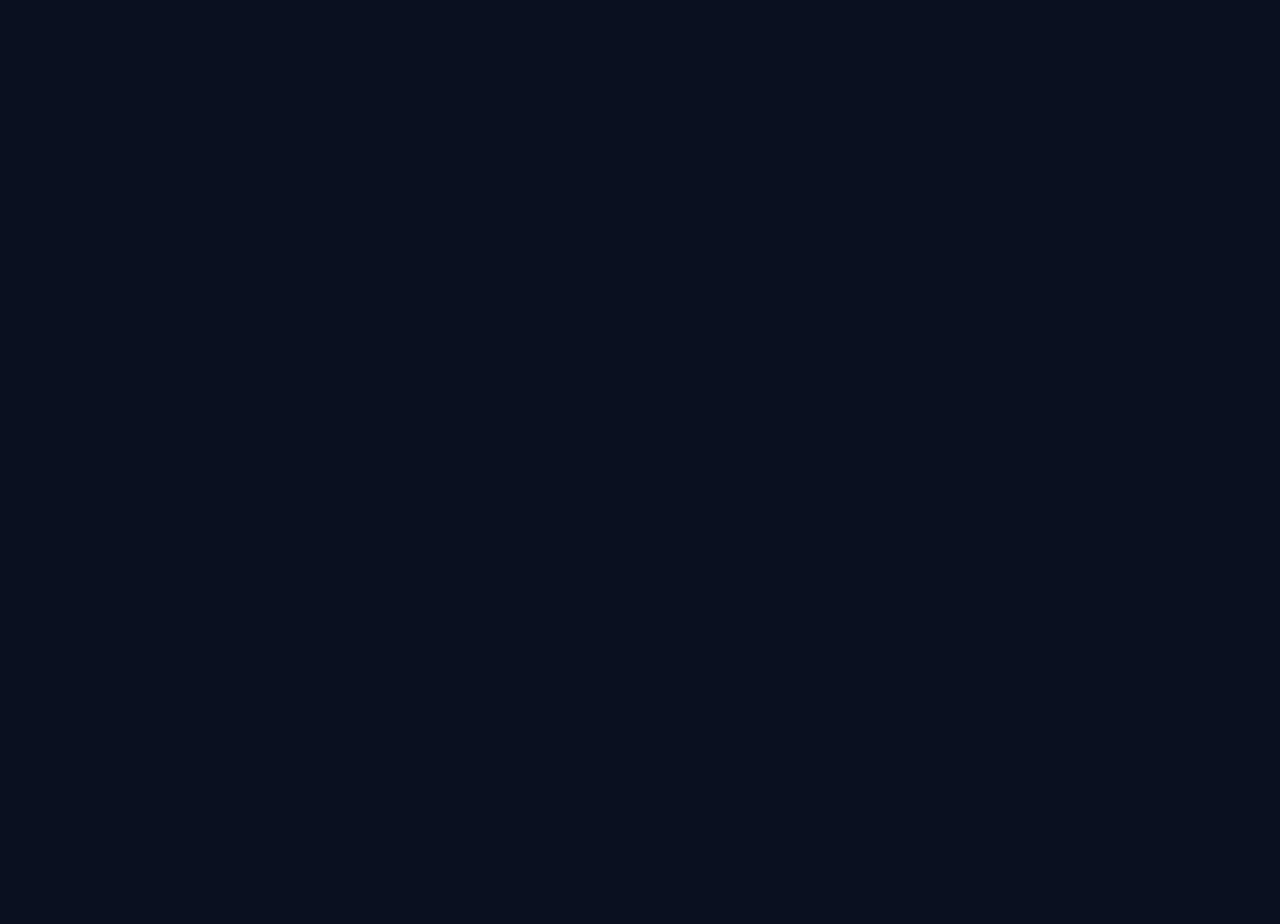
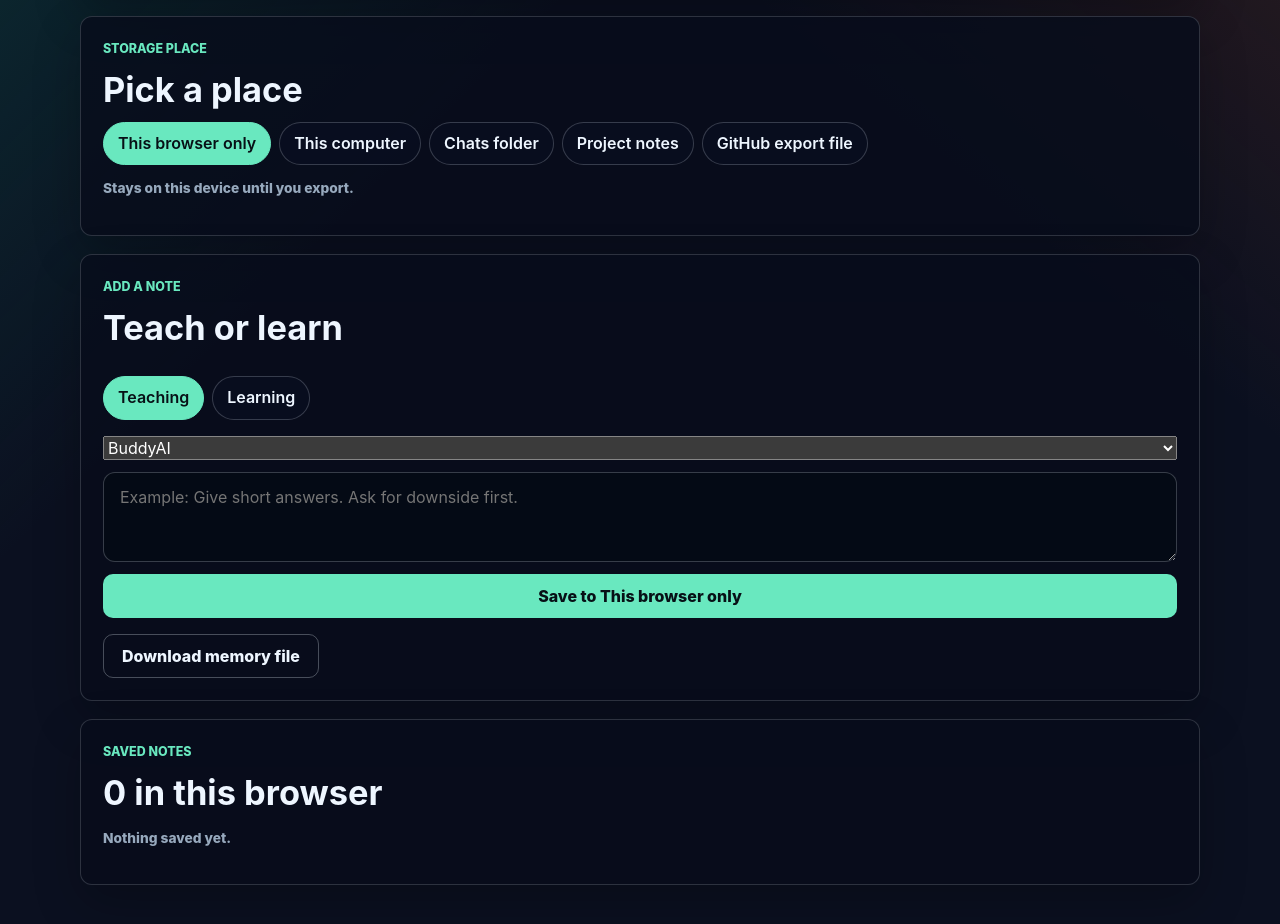
Before and after one commit to ireanjordan24/Dreamcobots-Grok-Revolutionary, a React (Vite) app: page /#/memory in a window 1280 px wide. Before the commit this address had no page. Shown: the part 360-1284 px from the top of the page. Before the commit the page ends 800 px from the top, so only its background shows below. Built offline with nearby package versions, Linux system fonts and the light colour scheme.

Commit message:
feat(pages): add Memory place picker to GitHub Pages HQ

```diff
--- a/src/App.tsx
+++ b/src/App.tsx
@@ -2,6 +2,7 @@ import { HashRouter, Routes, Route } from 'react-router-dom';
 import EmpireHQ from './components/EmpireHQ';
 import BotPage from './components/BotPage';
 import BuddyChat from './components/BuddyChat';
+import MemoryPage from './components/MemoryPage';
 
 function App() {
   return (
@@ -9,6 +10,7 @@ function App() {
       <Routes>
         <Route path="/" element={<EmpireHQ />} />
         <Route path="/chat" element={<BuddyChat />} />
+        <Route path="/memory" element={<MemoryPage />} />
         <Route path="/bots/:botId" element={<BotPage />} />
       </Routes>
     </HashRouter>
--- /dev/null
+++ b/src/components/MemoryPage.tsx
@@ -0,0 +1,198 @@
+import React, { useEffect, useState } from 'react';
+import { Link } from 'react-router-dom';
+import { bots } from '../data/bots';
+
+type Note = {
+  at: string;
+  kind: 'learn' | 'teach';
+  bot: string;
+  text: string;
+  place_id: string;
+};
+
+const NOTES_KEY = 'dreamco-memory-notes';
+const PLACE_KEY = 'dreamco-memory-place';
+
+const PLACES = [
+  { id: 'browser_only', label: 'This browser only', hint: 'Stays on this device until you export.' },
+  { id: 'this_computer', label: 'This computer', hint: 'Download and drop into buddy/memory/vault/' },
+  { id: 'chats_folder', label: 'Chats folder', hint: 'Download and drop into chats/buddy_memory/' },
+  { id: 'project_notes', label: 'Project notes', hint: 'Download and drop into docs/memory/' },
+  { id: 'github_export', label: 'GitHub export file', hint: 'Download, review, then send up yourself.' },
+];
+
+const MemoryPage: React.FC = () => {
+  const [place, setPlace] = useState('browser_only');
+  const [bot, setBot] = useState('buddyai');
+  const [kind, setKind] = useState<'learn' | 'teach'>('teach');
+  const [text, setText] = useState('');
+  const [notes, setNotes] = useState<Note[]>([]);
+  const [error, setError] = useState('');
+
+  useEffect(() => {
+    try {
+      setPlace(localStorage.getItem(PLACE_KEY) || 'browser_only');
+      const raw = localStorage.getItem(NOTES_KEY);
+      if (raw) setNotes(JSON.parse(raw) as Note[]);
+    } catch {
+      setNotes([]);
+    }
+  }, []);
+
+  const persist = (next: Note[], nextPlace = place) => {
+    setNotes(next);
+    setPlace(nextPlace);
+    try {
+      localStorage.setItem(NOTES_KEY, JSON.stringify(next));
+      localStorage.setItem(PLACE_KEY, nextPlace);
+    } catch {
+      /* quota */
+    }
+  };
+
+  const saveNote = (e: React.FormEvent) => {
+    e.preventDefault();
+    const body = text.trim();
+    if (!body) return;
+    if (/api[_-]?key|secret|token|password/i.test(body)) {
+      setError('That looks like a secret key. Not saved.');
+      return;
+    }
+    setError('');
+    persist(
+      [
+        ...notes,
+        {
+          at: new Date().toISOString(),
+          kind,
+          bot,
+          text: body,
+          place_id: place,
+        },
+      ],
+      place,
+    );
+    setText('');
+  };
+
+  const download = () => {
+    const blob = new Blob([notes.map((n) => JSON.stringify(n)).join('\n')], {
+      type: 'application/json',
+    });
+    const a = document.createElement('a');
+    a.href = URL.createObjectURL(blob);
+    a.download = 'buddy_memory.jsonl';
+    a.click();
+  };
+
+  const chosen = PLACES.find((p) => p.id === place) || PLACES[0];
+
+  return (
+    <main className="dashboard">
+      <header className="hero">
+        <div className="navRow">
+          <Link to="/" className="backLink">
+            ← Empire HQ
+          </Link>
+          <Link to="/chat" className="backLink">
+            Text Buddy →
+          </Link>
+        </div>
+        <p className="eyebrow">Buddy memory</p>
+        <h1>Choose where learning and teaching live</h1>
+        <p className="heroCopy">
+          Teaching is how you want Buddy to act. Learning is what it should study.
+          GitHub Pages can keep notes in this browser, or you can download a file for another place.
+        </p>
+      </header>
+
+      <section className="contentPanel">
+        <p className="eyebrow">Storage place</p>
+        <h2>Pick a place</h2>
+        <div className="filterRow" style={{ marginTop: 12 }}>
+          {PLACES.map((p) => (
+            <button
+              key={p.id}
+              type="button"
+              className={place === p.id ? 'questionChip activeChip' : 'questionChip'}
+              onClick={() => persist(notes, p.id)}
+            >
+              {p.label}
+            </button>
+          ))}
+        </div>
+        <p className="cardMeta" style={{ marginTop: 12 }}>
+          {chosen.hint}
+        </p>
+      </section>
+
+      <section className="contentPanel">
+        <p className="eyebrow">Add a note</p>
+        <h2>Teach or learn</h2>
+        <form className="promptForm" onSubmit={saveNote}>
+          <div className="filterRow">
+            <button
+              type="button"
+              className={kind === 'teach' ? 'questionChip activeChip' : 'questionChip'}
+              onClick={() => setKind('teach')}
+            >
+              Teaching
+            </button>
+            <button
+              type="button"
+              className={kind === 'learn' ? 'questionChip activeChip' : 'questionChip'}
+              onClick={() => setKind('learn')}
+            >
+              Learning
+            </button>
+          </div>
+          <select value={bot} onChange={(e) => setBot(e.target.value)}>
+            {bots.map((b) => (
+              <option key={b.id} value={b.id}>
+                {b.name}
+              </option>
+            ))}
+          </select>
+          <textarea
+            value={text}
+            onChange={(e) => setText(e.target.value)}
+            rows={3}
+            placeholder="Example: Give short answers. Ask for downside first."
+          />
+          <button type="submit" className="primaryBtn">
+            Save to {chosen.label}
+          </button>
+        </form>
+        {error && <p className="cardMeta">{error}</p>}
+        <div className="heroActions" style={{ marginTop: 16 }}>
+          <button type="button" className="secondaryBtn" onClick={download}>
+            Download memory file
+          </button>
+        </div>
+      </section>
+
+      <section className="contentPanel">
+        <p className="eyebrow">Saved notes</p>
+        <h2>{notes.length} in this browser</h2>
+        {notes.length === 0 ? (
+          <p className="cardMeta">Nothing saved yet.</p>
+        ) : (
+          <div className="actionList" style={{ marginTop: 16 }}>
+            {[...notes].reverse().map((n, i) => (
+              <article className="actionCard" key={`${n.at}-${i}`}>
+                <div>
+                  <p className="cardMeta">
+                    {n.kind} · {n.bot} · {n.place_id}
+                  </p>
+                  <h3>{n.text}</h3>
+                </div>
+              </article>
+            ))}
+          </div>
+        )}
+      </section>
+    </main>
+  );
+};
+
+export default MemoryPage;
```
